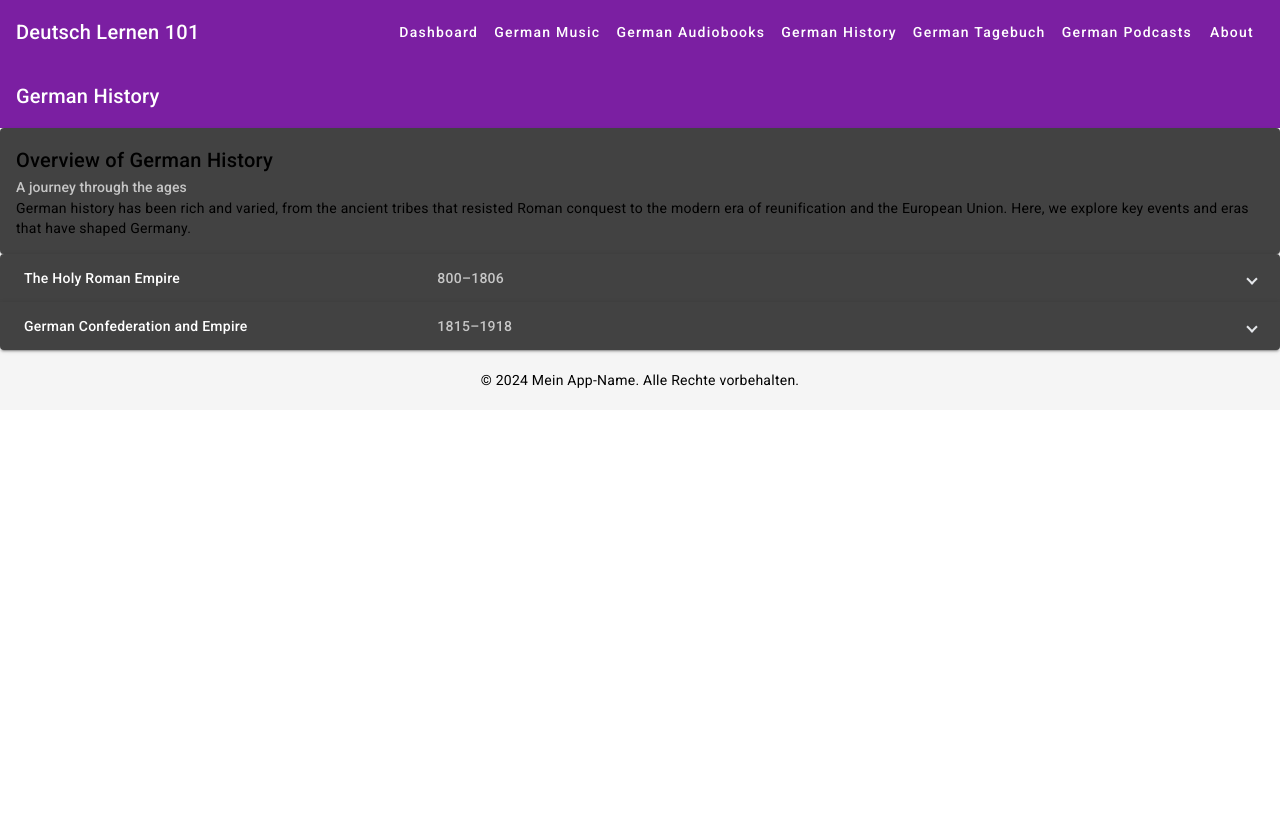
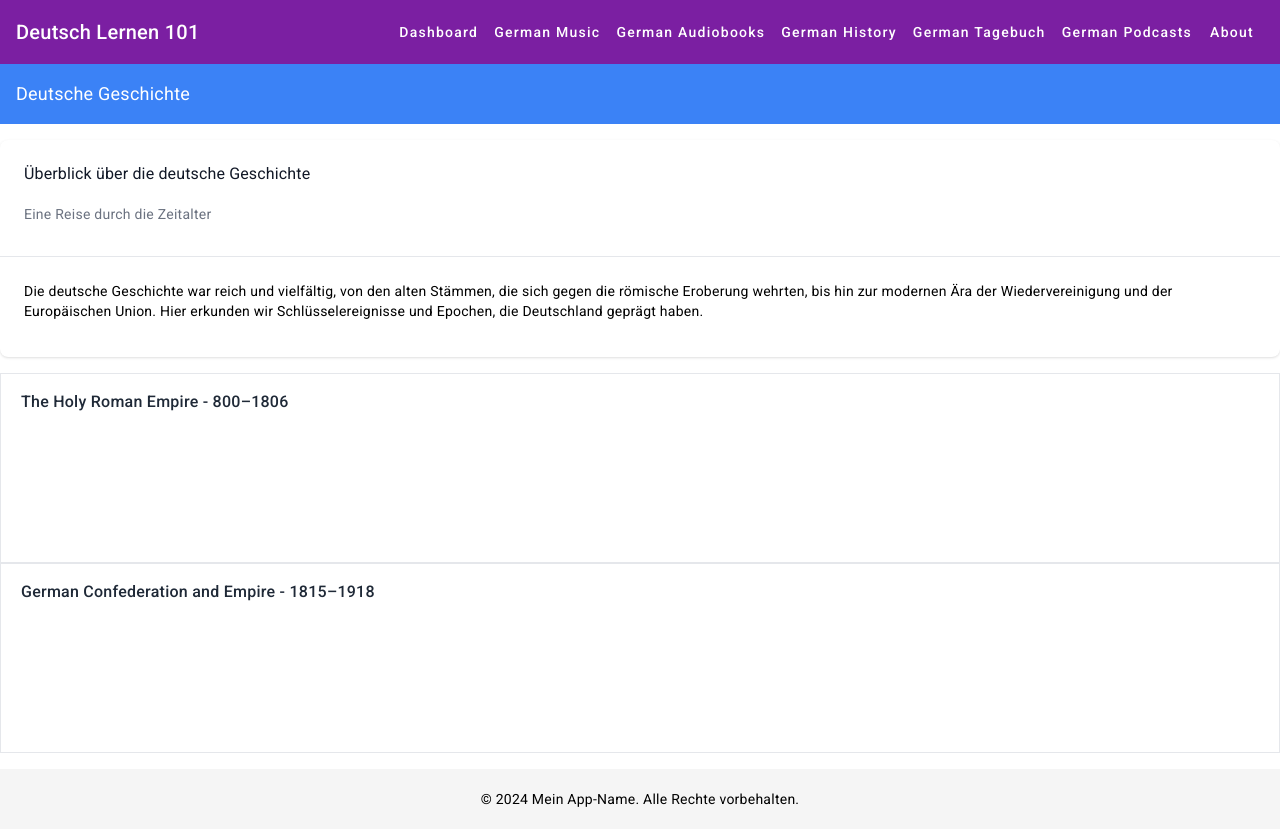
Before and after one commit to Mapacherama/deutsch-lernfortschritt-tracker, an Angular app: page /german-history in a window 1280 px wide. Before the commit the page ends 800 px from the top, so only its background shows below. Built offline with nearby package versions, Linux system fonts and the light colour scheme.

Commit message:
Modernized the look of all the pages

```diff
--- a/src/app/about/about.component.html
+++ b/src/app/about/about.component.html
@@ -1,21 +1,23 @@
 <!-- src/app/about/about.component.html -->
 
-<mat-card>
-    <mat-card-header>
-      <mat-card-title>About This Site</mat-card-title>
-    </mat-card-header>
-    <mat-card-content>
+<div class="bg-white shadow overflow-hidden sm:rounded-lg">
+  <div class="px-4 py-5 sm:px-6 border-b border-gray-200">
+    <h2 class="text-lg leading-6 font-medium text-gray-900">Über diese Seite</h2>
+  </div>
+  <div class="px-4 py-5 sm:p-6">
     <p>
-        Welcome to our website dedicated to German culture and language learning! Here, you can find a curated collection of German music playlists, audiobooks, historical insights, and personal diary entries in German.
+      Willkommen auf unserer Webseite, die der deutschen Kultur und dem Sprachenlernen gewidmet ist! Hier findest du eine kuratierte Sammlung von deutschen Musik-Playlists, Hörbüchern, historischen Einblicken und persönlichen Tagebucheinträgen auf Deutsch.
     </p>
     <p>
-        This platform was created to share my journey of exploring German culture and to assist others who are on a similar path. Whether you're a beginner or advanced learner, I hope you find these resources helpful and engaging.
+      Diese Plattform wurde geschaffen, um meine Reise durch die deutsche Kultur zu teilen und anderen, die einen ähnlichen Weg gehen, zu helfen. Egal, ob du Anfänger oder fortgeschrittener Lernender bist, ich hoffe, du findest diese Ressourcen hilfreich und ansprechend.
     </p>
     <p>
-        Feel free to explore the different sections and discover new aspects of German language and culture. If you have any suggestions or would like to contribute, please don't hesitate to reach out.
+      Fühl dich frei, die verschiedenen Abschnitte zu erkunden und neue Aspekte der deutschen Sprache und Kultur zu entdecken. Wenn du Vorschläge hast oder einen Beitrag leisten möchtest, zögere nicht, Kontakt aufzunehmen.
     </p>
-    </mat-card-content>
-    <mat-card-actions>
-      <a mat-button href="mailto:jerome_tesselaar@hotmail.com">Contact Us</a>
-    </mat-card-actions>
-  </mat-card>
+  </div>
+  <div class="px-4 py-4 sm:px-6 border-t border-gray-200 text-right">
+    <a href="mailto:jerome_tesselaar@hotmail.com" class="inline-flex items-center px-4 py-2 border border-transparent text-sm font-medium rounded-md text-white bg-blue-600 hover:bg-blue-700">
+      Kontaktiere uns
+    </a>
+  </div>
+</div>
--- a/src/app/german-history/german-history.component.html
+++ b/src/app/german-history/german-history.component.html
@@ -1,32 +1,35 @@
-<mat-toolbar color="primary">
-    <span>German History</span>
-  </mat-toolbar>
+<div class="bg-blue-500 p-4">
+  <span class="text-white text-lg">Deutsche Geschichte</span>
+</div>
 
-  <mat-card>
-    <mat-card-header>
-      <mat-card-title>Overview of German History</mat-card-title>
-      <mat-card-subtitle>A journey through the ages</mat-card-subtitle>
-    </mat-card-header>
-    <mat-card-content>
-      <p>
-        German history has been rich and varied, from the ancient tribes that resisted Roman conquest to the modern era of reunification and the European Union. Here, we explore key events and eras that have shaped Germany.
-      </p>
-    </mat-card-content>
-  </mat-card>
+<div class="bg-white shadow overflow-hidden sm:rounded-lg my-4">
+  <div class="px-4 py-5 sm:px-6 border-b border-gray-200">
+    <h3 class="text-lg leading-6 font-medium text-gray-900">Überblick über die deutsche Geschichte</h3>
+    <p class="mt-1 max-w-2xl text-sm text-gray-500">Eine Reise durch die Zeitalter</p>
+  </div>
+  <div class="px-4 py-5 sm:p-6">
+    <p>
+      Die deutsche Geschichte war reich und vielfältig, von den alten Stämmen, die sich gegen die römische Eroberung wehrten, bis hin zur modernen Ära der Wiedervereinigung und der Europäischen Union. Hier erkunden wir Schlüsselereignisse und Epochen, die Deutschland geprägt haben.
+    </p>
+  </div>
+</div>
 
-  <mat-accordion class="my-4">
-    <mat-expansion-panel *ngFor="let era of historicalEras">
-      <mat-expansion-panel-header>
-        <mat-panel-title>
-          {{ era.title }}
-        </mat-panel-title>
-        <mat-panel-description>
-          {{ era.period }}
-        </mat-panel-description>
-      </mat-expansion-panel-header>
-      <p>{{ era.description }}</p>
-      <mat-action-row>
-        <button mat-button color="primary" (click)="learnMoreAboutEra(era)">Learn More</button>
-      </mat-action-row>
-    </mat-expansion-panel>
-  </mat-accordion>
+<div class="my-4">
+  <div class="space-y-2" *ngFor="let era of historicalEras">
+    <div class="accordion" id="accordionExample">
+      <div class="accordion-item bg-white border border-gray-200">
+        <h2 class="accordion-header mb-0" id="headingOne">
+          <button class="accordion-button relative flex items-center w-full py-4 px-5 text-base text-gray-800 text-left bg-white border-0 rounded-none transition focus:outline-none" type="button" data-bs-toggle="collapse" data-bs-target="#collapseOne" aria-expanded="true" aria-controls="collapseOne">
+            <span class="flex-1">{{ era.title }} - {{ era.period }}</span>
+          </button>
+        </h2>
+        <div id="collapseOne" class="accordion-collapse collapse show" aria-labelledby="headingOne" data-bs-parent="#accordionExample">
+          <div class="accordion-body py-4 px-5">
+            <p>{{ era.description }}</p>
+            <button class="mt-4 bg-blue-500 hover:bg-blue-700 text-white font-bold py-2 px-4 rounded" (click)="learnMoreAboutEra(era)">Mehr erfahren</button>
+          </div>
+        </div>
+      </div>
+    </div>
+  </div>
+</div>
--- a/src/app/podcast-overview/podcast-overview.component.html
+++ b/src/app/podcast-overview/podcast-overview.component.html
@@ -1,19 +1,27 @@
-<mat-card>
-    <mat-card-header>
-      <mat-card-title>German Podcasts Overview</mat-card-title>
-      <mat-card-subtitle>A selection of podcasts you're listening to</mat-card-subtitle>
-    </mat-card-header>
-    <mat-card-content>
-      <mat-list>
-        <mat-list-item *ngFor="let podcast of podcasts">
-          <mat-icon matListIcon>podcasts</mat-icon>
-          <div matLine>{{ podcast.name }}</div>
-          <div matLine class="mat-card-subtitle">{{ podcast.host }}</div>
-          <p matLine>{{ podcast.description }}</p>
-          <mat-chip-set>
-            <mat-chip color="primary">{{ podcast.releaseDate | date }}</mat-chip>
-          </mat-chip-set>
-        </mat-list-item>
-      </mat-list>
-    </mat-card-content>
-  </mat-card>
+<!-- src/app/german-podcasts/german-podcasts.component.html -->
+
+<div class="bg-white shadow overflow-hidden rounded-lg">
+  <div class="px-4 py-5 sm:px-6 border-b border-gray-200">
+    <h2 class="text-lg leading-6 font-medium text-gray-900">Übersicht deutscher Podcasts</h2>
+    <p class="mt-1 max-w-2xl text-sm text-gray-500">Eine Auswahl von Podcasts, die du hörst</p>
+  </div>
+  <ul class="divide-y divide-gray-200">
+    <li *ngFor="let podcast of podcasts" class="px-4 py-5 sm:px-6 grid grid-cols-1 sm:grid-cols-3 gap-4">
+      <div class="flex items-center space-x-3">
+        <svg class="h-6 w-6 text-gray-400" fill="none" viewBox="0 0 24 24" stroke="currentColor" xmlns="http://www.w3.org/2000/svg">
+          <path stroke-linecap="round" stroke-linejoin="round" stroke-width="2" d="M9 19V6l12-2v13M9 10l12-2m-6 8v2m4-6V5l-4 1v3l4-1m0 4v3l-4-1v-3m4 1H9m6-5H9m0 4h6"></path>
+        </svg>
+        <div class="flex-1 min-w-0">
+          <p class="text-sm font-medium text-gray-900 truncate">{{ podcast.name }}</p>
+          <p class="text-sm text-gray-500 truncate">{{ podcast.host }}</p>
+        </div>
+      </div>
+      <div class="sm:col-span-2">
+        <p class="mt-2 text-sm text-gray-500">{{ podcast.description }}</p>
+        <span class="inline-flex items-center px-3 py-0.5 rounded-full text-sm font-medium bg-blue-100 text-blue-800 mt-2">
+          {{ podcast.releaseDate | date }}
+        </span>
+      </div>
+    </li>
+  </ul>
+</div>
```
Lines whose indentation alone changed are shown as unchanged.
